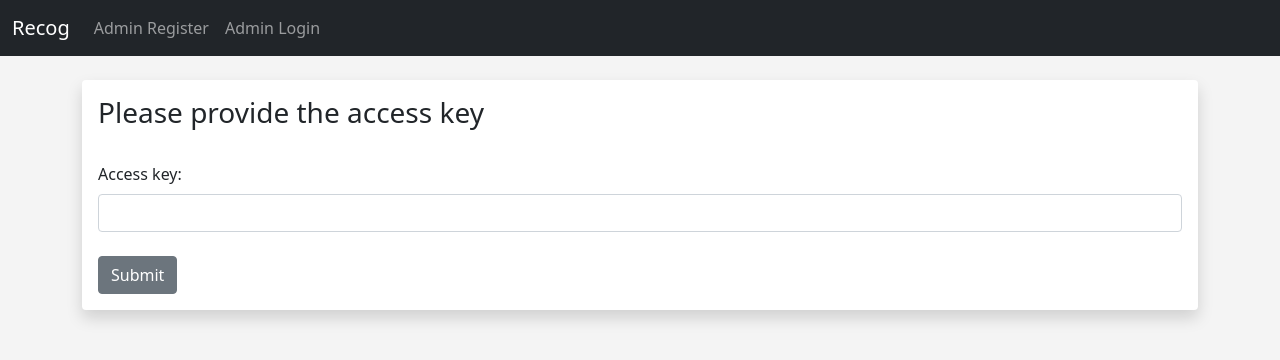
After one commit to Ugo5738/Attendance, a Flask app: page /access in a window 1280 px wide. The commit adds this page. Shown: the top 360 px of the page. Run offline with Flask 2, Linux system fonts and the light colour scheme.

Commit message:
Added access.html page

```diff
--- a/app.py
+++ b/app.py
@@ -23,7 +23,6 @@ from wtforms import (StringField, SubmitField, TextAreaField, PasswordField,
                      DateField, ValidationError, SelectField)
 from wtforms.fields import TelField
 from wtforms.validators import DataRequired, Email, EqualTo, Length
-from flask_wtf.file import FileField
 import phonenumbers
 import pycountry
 
@@ -296,6 +295,12 @@ class CamForm(FlaskForm):
     submit = SubmitField("Turn On")
 
 
+# Create access form
+class AccessForm(FlaskForm):
+    access_key = StringField("Access key:", validators=[DataRequired()])
+    submit = SubmitField("Submit")
+
+
 # APP.PY CONTENT
 session = boto3.Session(
     aws_access_key_id=os.environ["S3_KEY"],
@@ -418,6 +423,16 @@ def files():
     my_bucket = s3_resource.Bucket(os.environ["S3_BUCKET"])
     summaries = my_bucket.objects.all()
     return render_template("imageDB.html", my_bucket=my_bucket, files=summaries)
+
+
+@app.route("/access", methods=["POST", "GET"])
+def access():
+    access_form = AccessForm()
+    if request.method == 'POST':
+        if access_form.validate_on_submit():
+            if access_form.access_key.data == os.environ["ACCESS_KEY"]:
+                return redirect(url_for("admin_register"))
+    return render_template('access.html', access_form=access_form)
 
 
 # Admin Registration page
--- a/config.py
+++ b/config.py
@@ -17,4 +17,3 @@ SECRET_KEY = os.environ.get('SECRET_KEY')
 S3_BUCKET = os.environ["S3_BUCKET"]
 S3_KEY = os.environ["S3_KEY"]
 S3_SECRET = os.environ["S3_SECRET"]
-# S3_LOCATION = f'http://{S3_BUCKET}.s3.amazonaws.com/'.format(S3_BUCKET)
--- /dev/null
+++ b/templates/access.html
@@ -0,0 +1,19 @@
+{% extends 'base.html' %}
+
+{% block content %}
+
+<div class="shadow p-3 mb-5 bg-body rounded">
+    <h3>Please provide the access key</h3>
+    <br/>
+    <form method="POST" enctype="multipart/form-data">
+        {{ access_form.hidden_tag() }}
+
+
+        {{ access_form.access_key.label(class="form-label") }}
+        {{ access_form.access_key(class="form-control") }}
+        <br/>
+        {{ access_form.submit(class="btn btn-secondary") }}
+    </form>
+</div>
+
+{% endblock %}
--- a/templates/home.html
+++ b/templates/home.html
@@ -6,8 +6,7 @@
     <h1>Hello there! Welcome to Recog</h1>
 </div>
 <div class="d-grid gap-2 d-md-block">
-    <a href="{{ url_for('admin_register') }}" class="btn btn-outline-primary btn-lg">Register</a>
-    <a href="{{ url_for('login') }}" class="btn btn-outline-primary btn-lg">Login</a>
+    <a href="{{ url_for('register') }}" class="btn btn-outline-primary btn-lg">Member Register</a>
 </div>
 
 {% endblock %}
--- a/templates/navbar.html
+++ b/templates/navbar.html
@@ -27,7 +27,10 @@
           </li>
         {% else %}
           <li class="nav-item">
-            <a class="nav-link" href="{{ url_for('register') }}">Register</a>
+            <a class="nav-link" href="{{ url_for('access') }}">Admin Register</a>
+          </li>
+          <li class="nav-item">
+            <a class="nav-link" href="{{ url_for('login') }}">Admin Login</a>
           </li>
         {% endif %}
       </ul>
```
